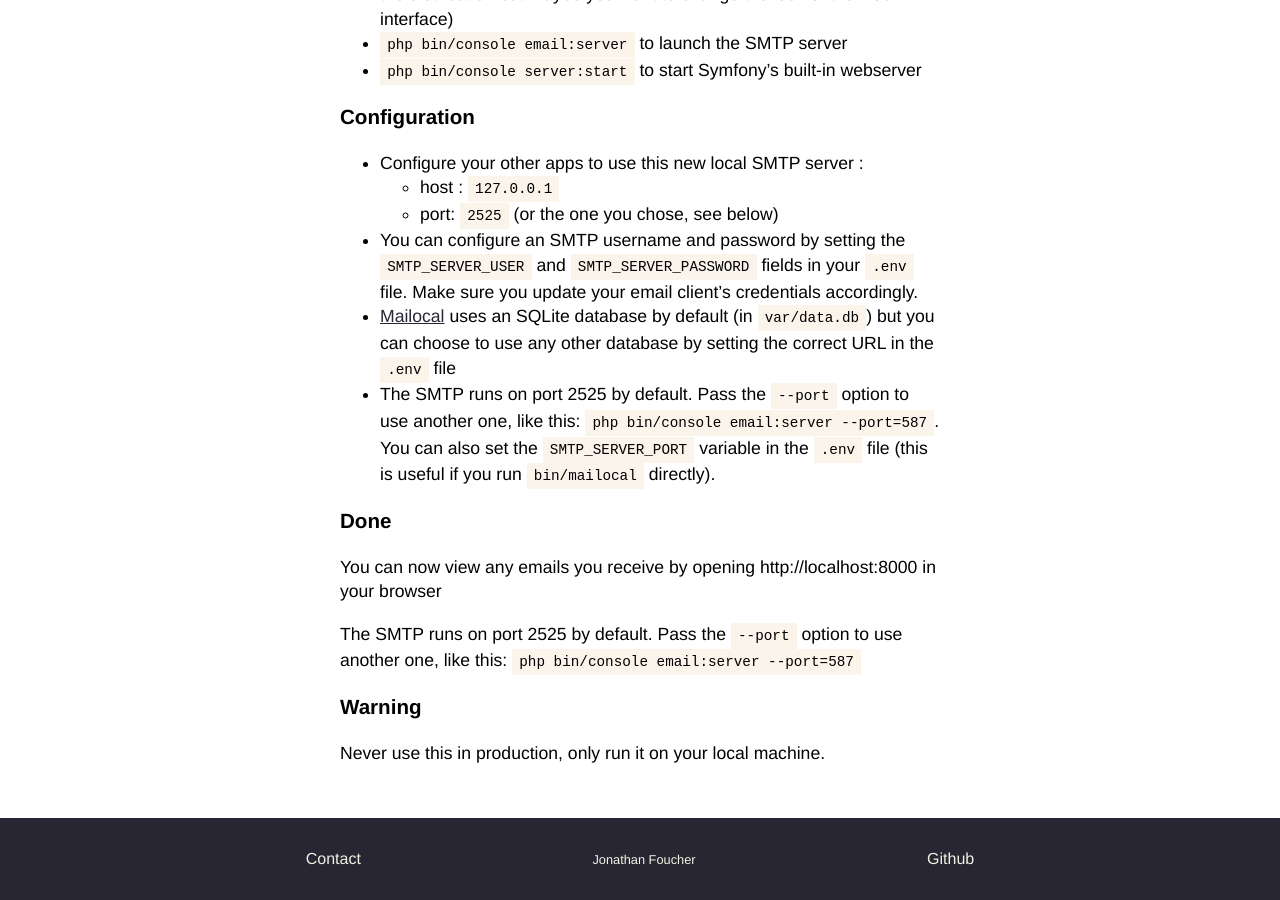
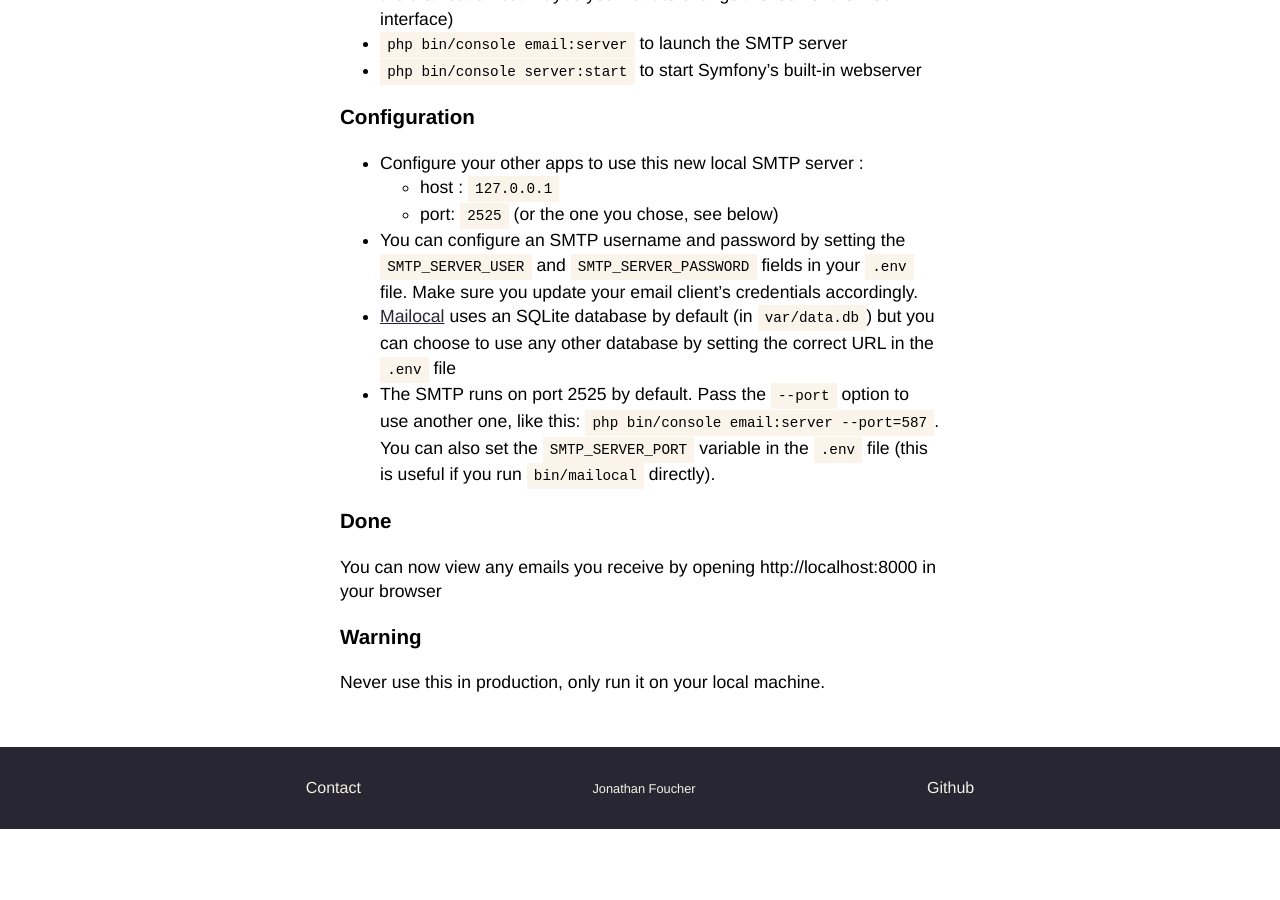
Before and after one commit to jfoucher/Mailocal, a Jekyll site: the page built from index.md, in a window 1280 px wide and 900 px high, scrolled down 2376 px. Built offline with Jekyll 4.4.1, drawn with Linux system fonts in a browser that asks for light colours; after the commit the page ends 3205 px from its top, so only the background shows below that.

Commit message:
Remove duplicate sentence

```diff
--- a/index.md
+++ b/index.md
@@ -61,8 +61,6 @@ Alternatively you can:
 
 You can now view any emails you receive by opening http://localhost:8000 in your browser
 
-The SMTP runs on port 2525 by default. Pass the `--port` option to use another one, like this: `php bin/console email:server --port=587`
-
 ### Warning
 
 Never use this in production, only run it on your local machine.
```
